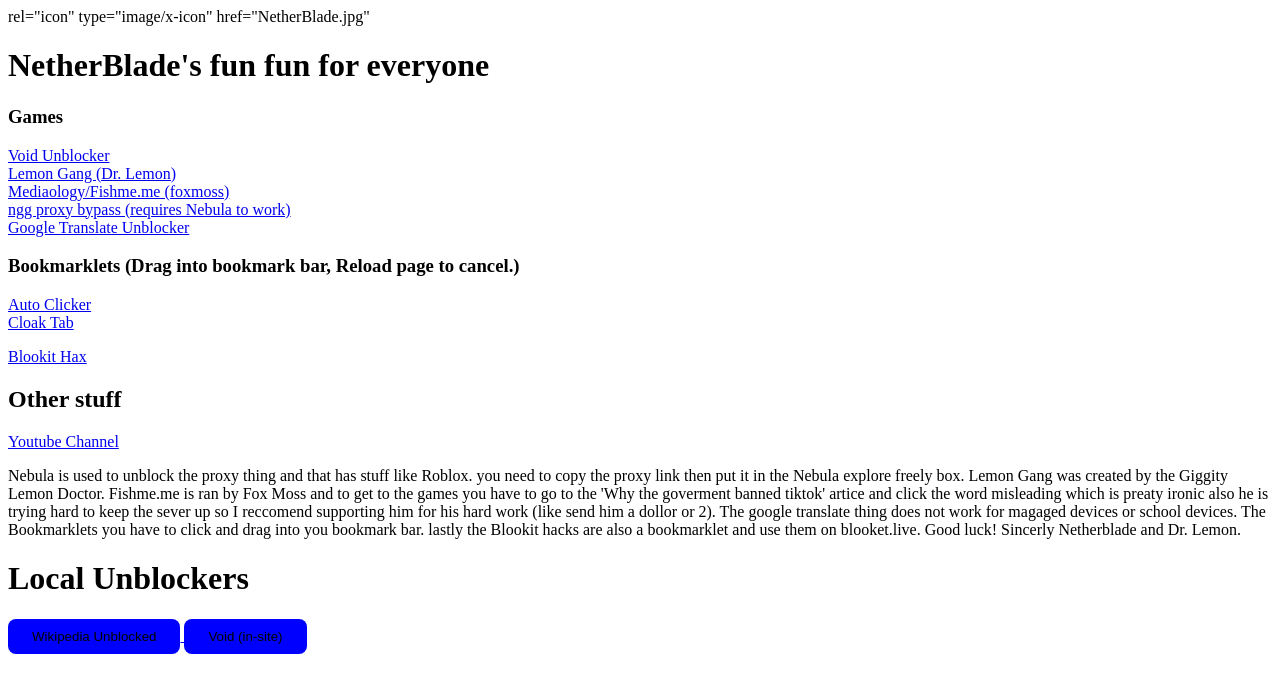
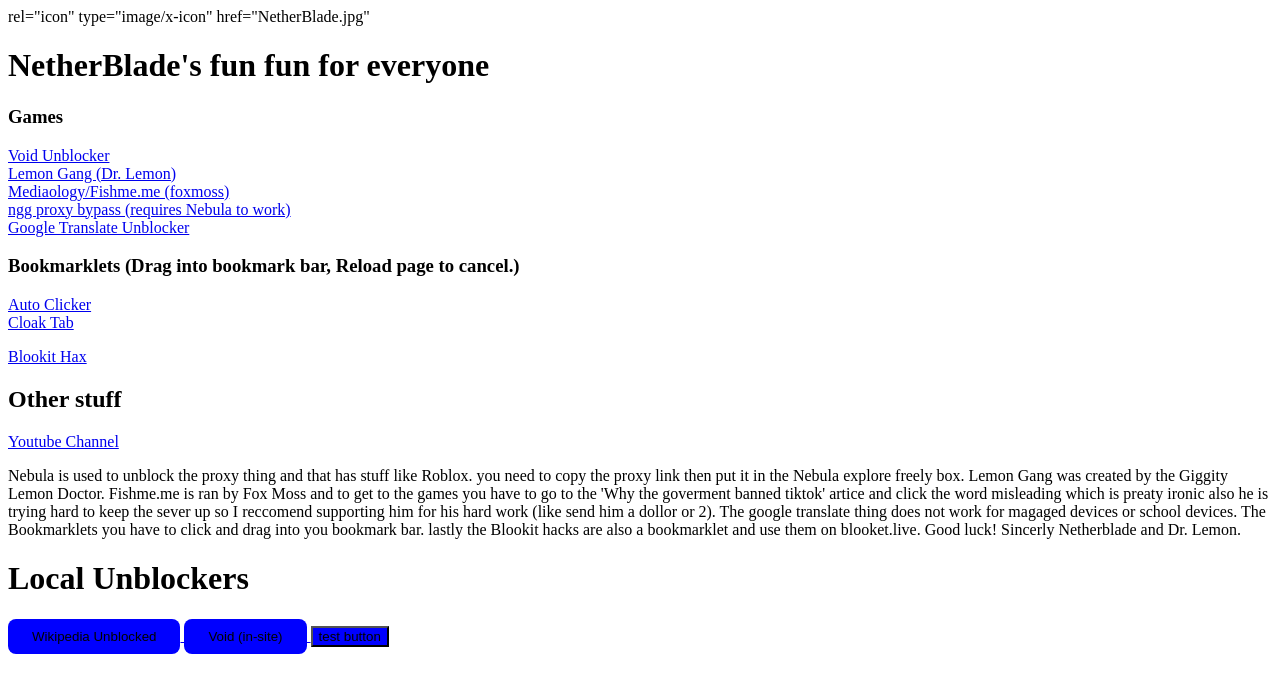
Before and after one commit to NetherBlade6/FFFE, a plain HTML site: page index.html in a window 1280 px wide. Drawn offline with Linux system fonts and the light colour scheme.

Commit message:
added test button

```diff
--- a/index.html
+++ b/index.html
@@ -93,4 +93,8 @@
       <button style="border: 4px; border-radius: 8px; cursor: pointer; padding: 10px 24px;">Void (in-site)</button>
     </a>
 
+    <a href="about.html">
+      <button>test button</button>
+    </a>
+
 </html>
```
